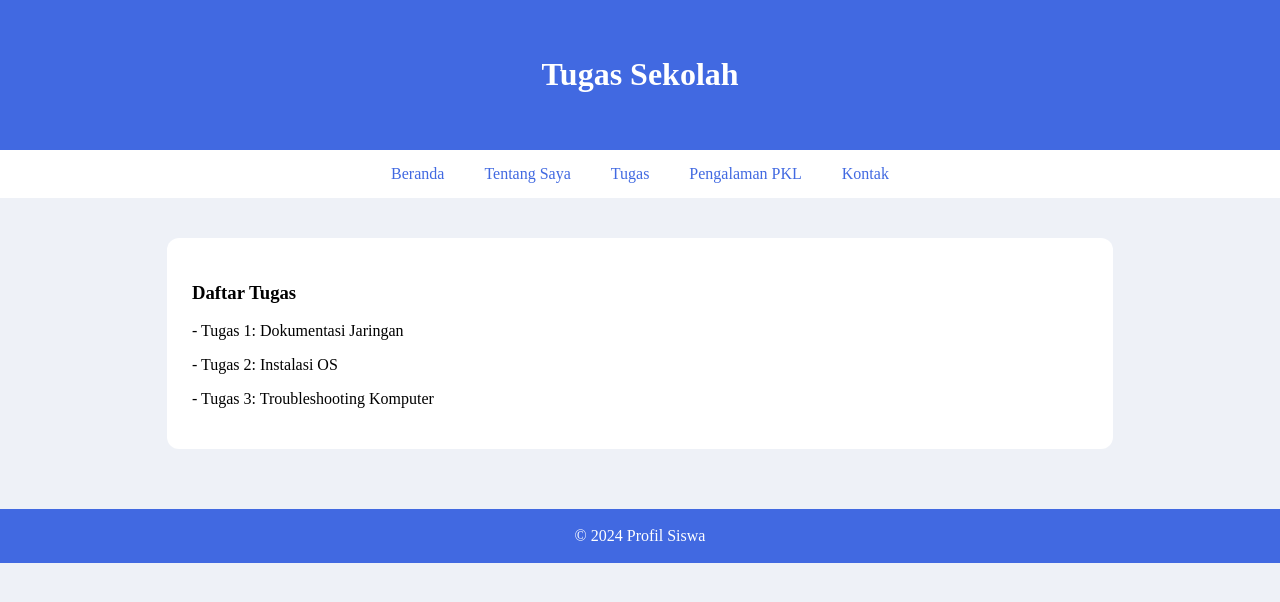
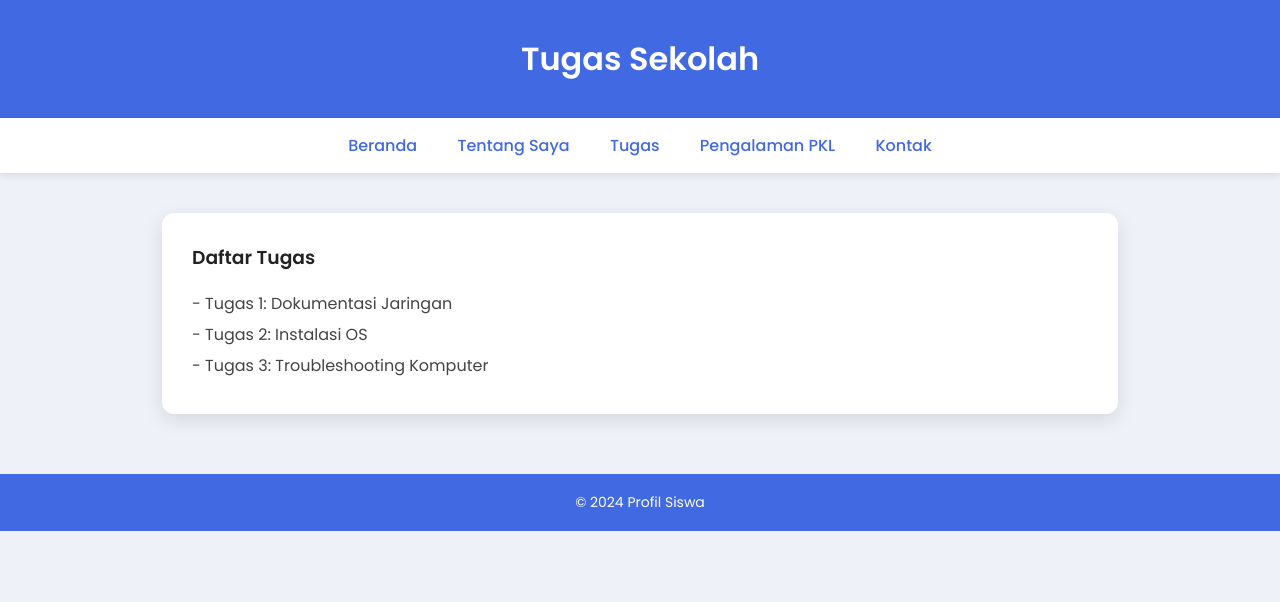
Before and after one commit to syugalneryus08-max/fatir-web-third, a plain HTML site: page tugas.html in a window 1280 px wide. Drawn offline with Linux system fonts and the light colour scheme.

Commit message:
Update tugas.html

```diff
--- a/tugas.html
+++ b/tugas.html
@@ -1,20 +1,88 @@
 <!DOCTYPE html>
-<html>
+<html lang="id">
 <head>
+    <meta charset="UTF-8" />
+    <meta name="viewport" content="width=device-width, initial-scale=1.0" />
     <title>Tugas | Profil Siswa</title>
+
+    <!-- FONT POPPINS -->
+    <link href="https://fonts.googleapis.com/css2?family=Poppins:wght@300;400;500;600;700&display=swap" rel="stylesheet">
+
     <style>
-body { font-family: Poppins; background: #eef1f7; margin: 0; }
-.header { background: #4169e1; color: white; text-align: center; padding: 35px 20px; }
-nav { background: white; text-align: center; padding: 15px; }
-nav a { margin: 0 18px; color: #4169e1; text-decoration: none; }
-.section { width: 70%; margin: 40px auto; background: white; padding: 25px; border-radius: 12px; }
-footer { background: #4169e1; color: white; padding: 18px; text-align: center; margin-top: 60px; }
+        body {
+            font-family: 'Poppins', sans-serif;
+            background: #eef1f7;
+            margin: 0;
+        }
+
+        .header {
+            background: #4169e1;
+            color: white;
+            text-align: center;
+            padding: 35px 20px;
+        }
+
+        .header h1 {
+            margin: 0;
+            font-weight: 600;
+        }
+
+        nav {
+            background: white;
+            text-align: center;
+            padding: 15px;
+            box-shadow: 0 2px 8px rgba(0,0,0,0.1);
+        }
+
+        nav a {
+            margin: 0 18px;
+            color: #4169e1;
+            text-decoration: none;
+            font-weight: 500;
+            transition: 0.2s;
+        }
+
+        nav a:hover {
+            color: #274db3;
+        }
+
+        .section {
+            width: 70%;
+            margin: 40px auto;
+            background: white;
+            padding: 30px;
+            border-radius: 12px;
+            box-shadow: 0 6px 20px rgba(0,0,0,0.1);
+        }
+
+        .section h3 {
+            margin-top: 0;
+            font-weight: 600;
+            color: #222;
+        }
+
+        .section p {
+            margin: 6px 0;
+            font-weight: 400;
+            color: #444;
+        }
+
+        footer {
+            background: #4169e1;
+            color: white;
+            padding: 18px;
+            text-align: center;
+            margin-top: 60px;
+            font-size: 14px;
+        }
     </style>
 </head>
 
 <body>
 
-<div class="header"><h1>Tugas Sekolah</h1></div>
+    <div class="header">
+        <h1>Tugas Sekolah</h1>
+    </div>
 
     <nav>
         <a href="index.html">Beranda</a>
@@ -31,7 +99,9 @@ footer { background: #4169e1; color: white; padding: 18px; text-align: center; m
         <p>- Tugas 3: Troubleshooting Komputer</p>
     </div>
 
-<footer>© 2024 Profil Siswa</footer>
+    <footer>
+        © 2024 Profil Siswa
+    </footer>
 
 </body>
 </html>
```
Lines whose indentation alone changed are shown as unchanged.
